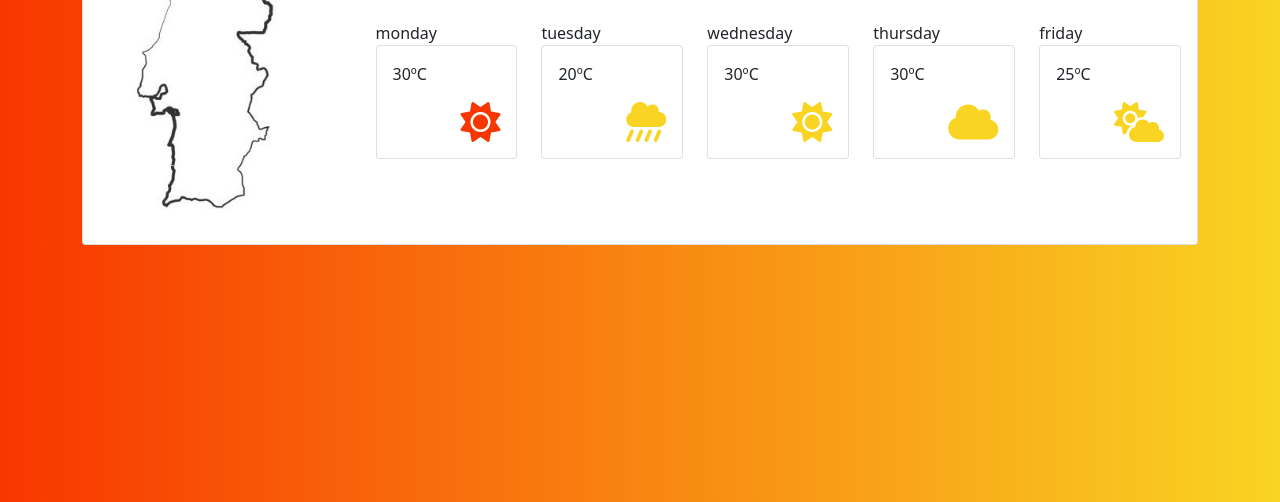
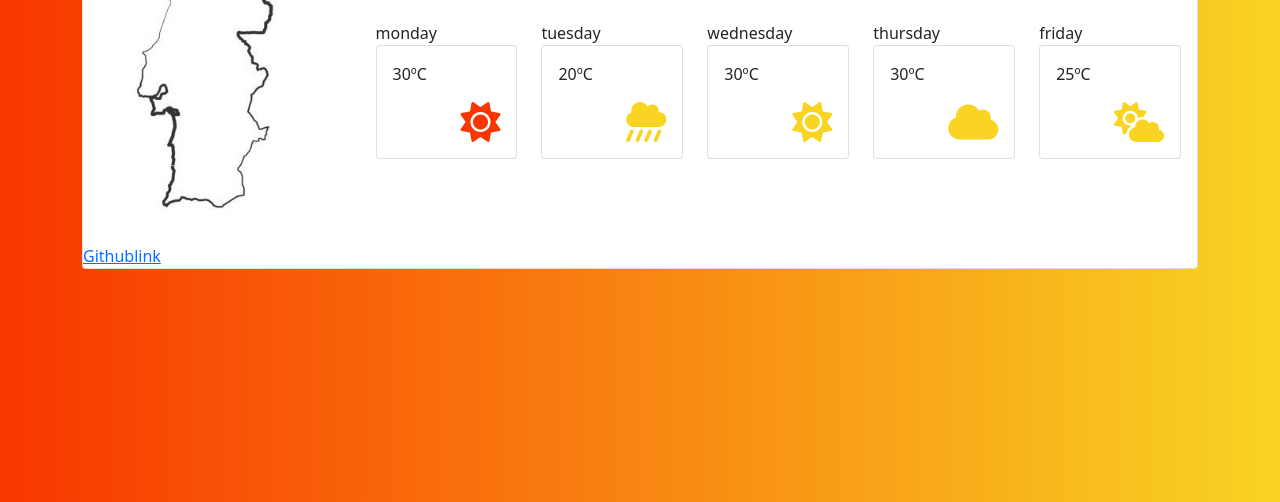
Before and after one commit to ninacostandc/weather-app, a plain HTML site: page index.html in a window 1280 px wide. Shown: the part 298-800 px from the top of the page. Drawn offline with nearby package versions, Linux system fonts and the light colour scheme.

Commit message:
added github link

```diff
--- a/index.html
+++ b/index.html
@@ -102,8 +102,10 @@
         </div>
     </div>
   </div>
+
+<a href="https://github.com/ninacostandc/weather-app" class="gitlink">Githublink</a></div>
   </div>
-  </div>
+
 <script src="src/java.js"></script>
 </body>
 
```
